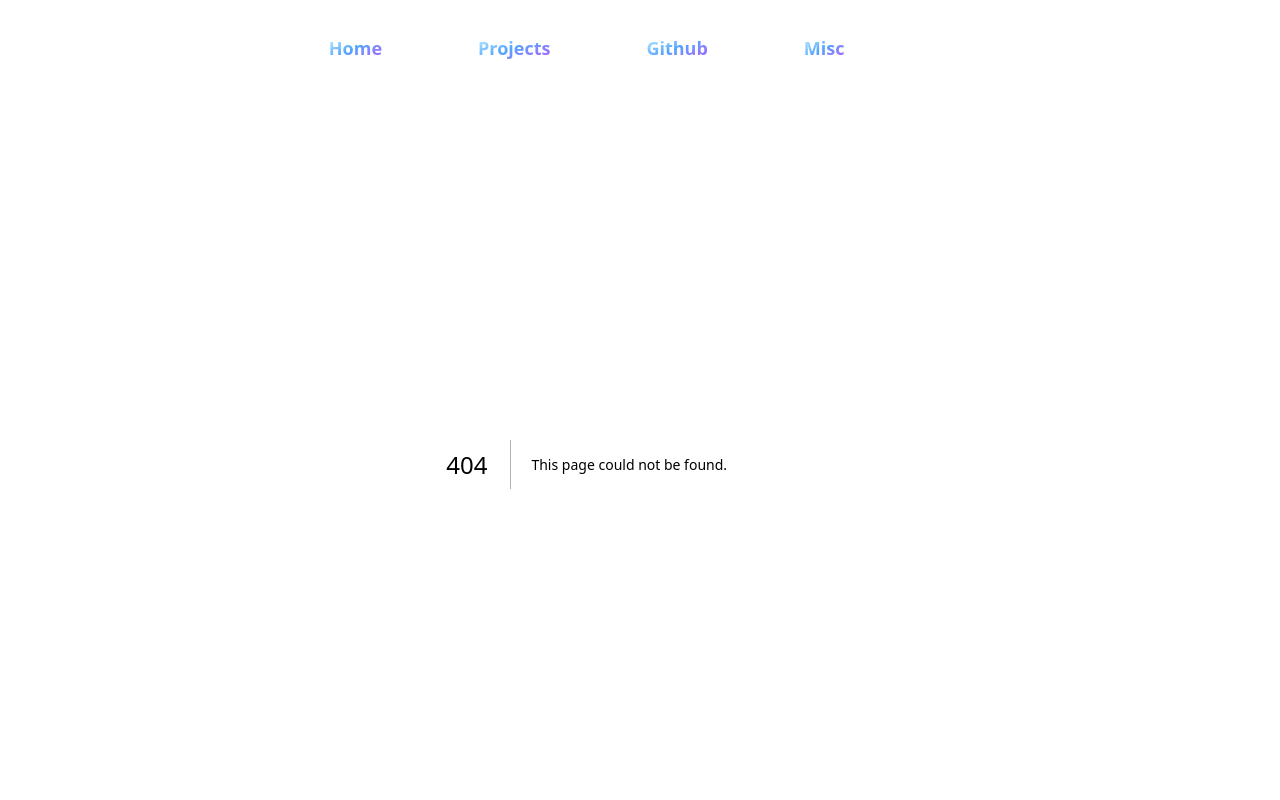
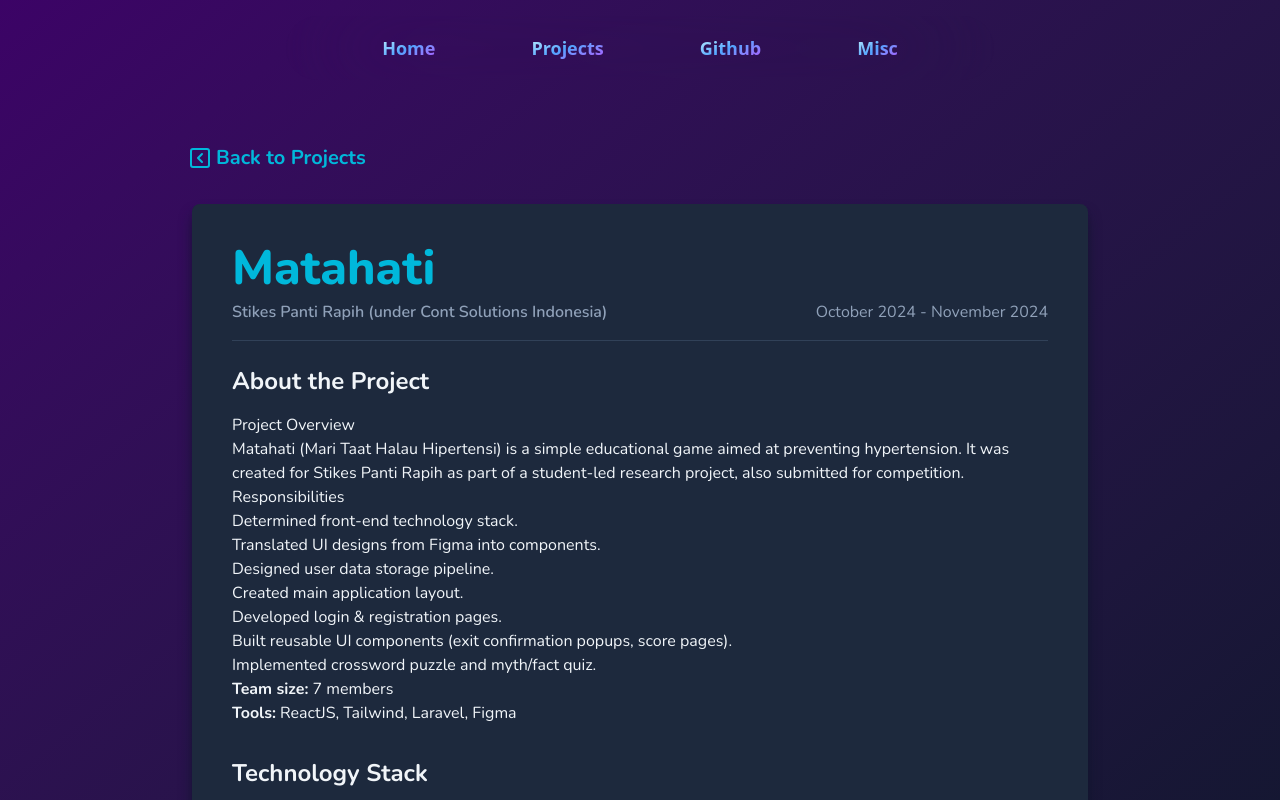
Before and after one commit to lakhatekno/personal-portofolio, a Next.js app: page /projects/1 in a window 1280 px wide. Before the commit this address had no page. Shown: the top 800 px of the page. Built offline with nearby package versions, Linux system fonts and the light colour scheme.

Commit message:
Projects. Create fully functional projects page and project detail page

```diff
--- /dev/null
+++ b/app/projects/[id]/page.tsx
@@ -0,0 +1,95 @@
+// import Image from 'next/image';
+import Link from 'next/link';
+import { notFound } from 'next/navigation';
+
+import ReactMarkdown from 'react-markdown';
+
+import { LuSquareChevronLeft } from "react-icons/lu";
+
+import { projectData } from '@/src/data/projects-data';
+import StackBadge from '@/components/ui/StackBadge';
+
+type ProjectDetailPageProps = {
+  params: {
+    id: string;
+  };
+};
+
+export async function generateStaticParams() {
+  return projectData.map((project) => ({
+    id: project.id.toString(),
+  }));
+}
+
+export default function ProjectDetailPage({ params }: ProjectDetailPageProps) {
+  const projectId = parseInt(params.id, 10);
+  const project = projectData.find((p) => p.id === projectId);
+
+  if (!project) {
+    notFound();
+  }
+
+  // const displayImgPath =
+  //   project.imgPath && project.imgPath.trim() !== ''
+  //     ? project.imgPath
+  //     : '/images/placeholder.png';
+
+  return (
+    <section className="min-h-svh flex flex-col items-center px-4 sm:px-8 md:px-16 lg:px-24 py-20 text-slate-100">
+      <div className="w-full max-w-4xl">
+        {/* Back to Projects Link */}
+        <Link
+          href="/projects"
+          className="flex items-center gap-2 text-cyan-500 hover:text-cyan-400 transition-all mb-8 group hover:drop-shadow-sm hover:drop-shadow-cyan-500/50"
+        >
+          <LuSquareChevronLeft className="scale-[1.5] transition-all group-hover:rotate-12" />
+          <span className='font-bold text-xl'>Back to Projects</span>
+        </Link>
+
+        <article className="bg-slate-800 rounded-lg shadow-lg shadow-slate-900 overflow-hidden">
+          {/* Project Image */}
+          {/* <div className="w-full h-64 sm:h-80 md:h-96 relative">
+            <Image
+              src={displayImgPath}
+              alt={`${project.projectTitle} cover image`}
+              fill
+              style={{ objectFit: 'cover' }}
+              priority
+            />
+          </div> */}
+
+          <div className="p-6 sm:p-8 md:p-10">
+            {/* Header */}
+            <header className="mb-6 border-b border-slate-700 pb-4">
+              <h1 className="text-4xl md:text-5xl font-extrabold text-cyan-500 mb-2">
+                {project.projectTitle}
+              </h1>
+              <div className="flex flex-wrap items-center justify-between gap-2 text-slate-400">
+                <p className="font-semibold">{project.companyName}</p>
+                <time dateTime={project.projectDate}>{project.projectDate}</time>
+              </div>
+            </header>
+
+            {/* Project Details */}
+            <section className="mb-8">
+              <h2 className="text-2xl font-bold text-slate-100 mb-4">About the Project</h2>
+              <div className="prose prose-slate prose-p:text-slate-100 prose-li:text-slate-100 max-w-none prose-h2:font-bold prose-h2:text-lg prose-headings:text-cyan-300 prose-strong:text-cyan-300">
+                <ReactMarkdown>{project.projectDetail}</ReactMarkdown>
+              </div>
+            </section>
+
+            {/* Tech Stack */}
+            <section>
+              <h2 className="text-2xl font-bold text-slate-100 mb-4">Technology Stack</h2>
+              <div className="flex flex-wrap gap-2">
+                {project.techStacks.map((stack: string, index: any) => (
+                  <StackBadge key={index} stack={stack} />
+                ))}
+              </div>
+            </section>
+          </div>
+        </article>
+      </div>
+    </section>
+  );
+}
--- a/app/projects/page.tsx
+++ b/app/projects/page.tsx
@@ -1,7 +1,35 @@
+import Link from 'next/link';
+import { projectData } from '@/src/data/projects-data';
+import HomeProjectCard from '@/components/ui/HomeProjectCard'; // Make sure this path is correct
+
 export default function Projects() {
   return (
-    <div>
-      Projects Page
-    </div>
-  )
+    <main className="min-h-svh flex flex-col items-center px-4 sm:px-8 md:px-16 lg:px-24 py-20">
+      <div className="w-full max-w-7xl">
+        {/* Page Header */}
+        <h1 className="text-5xl text-slate-100 font-extrabold mb-16 text-center">
+          All <span className="text-cyan-500">Projects</span>
+        </h1>
+
+        {/* Projects Grid */}
+        <div className="grid grid-cols-1 md:grid-cols-2 xl:grid-cols-3 gap-10">
+          {projectData.map((project) => (
+            <Link
+              href={`/projects/${project.id}`}
+              key={project.id}
+              className="transition-transform duration-300 ease-in-out hover:scale-105 focus:scale-105 focus:outline-none focus:ring-2 focus:ring-cyan-500 focus:ring-offset-2 focus:ring-offset-slate-900 rounded-lg"
+              aria-label={`View details for ${project.projectTitle}`}
+            >
+              <HomeProjectCard
+                imgPath={project.imgPath}
+                projectTitle={project.projectTitle}
+                projectDescription={project.projectDescription}
+                techStacks={project.techStacks}
+              />
+            </Link>
+          ))}
+        </div>
+      </div>
+    </main>
+  );
 }
```
